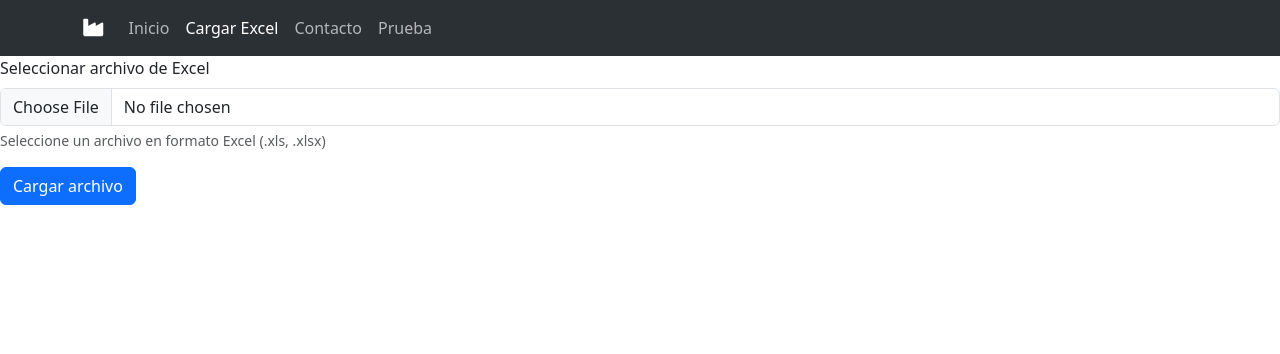
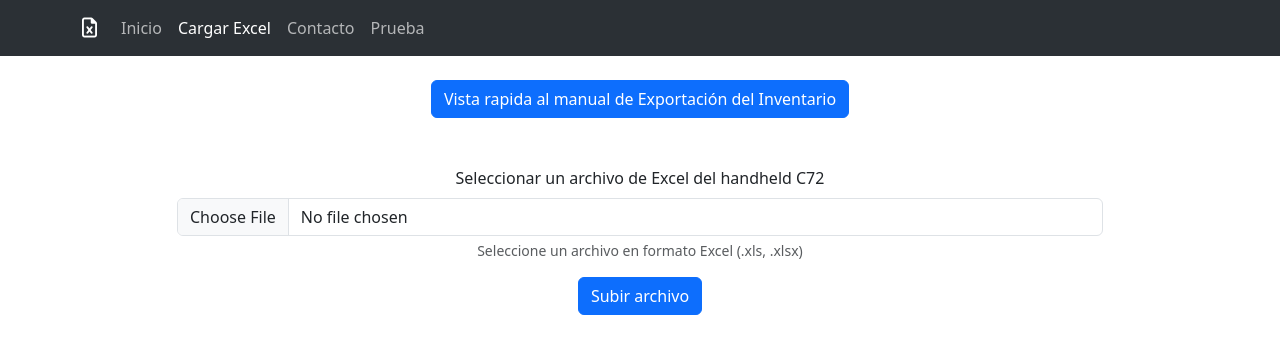
Before and after one commit to Motorbreath-lml/ServicioSocial, a PHP site: page /public/cargarExcel.php in a window 1280 px wide. Shown: the top 354 px of the page. Run offline with PHP 8.4, Linux system fonts and the light colour scheme.

Commit message:
Se creo la vista para poder subir un archivo de excel, aun falta terminar el modal y la logica para almacenar el excel

```diff
--- a/public/cargarExcel.php
+++ b/public/cargarExcel.php
@@ -1,14 +1,26 @@
 <!-- incluir la cabezera de la pagina -->
 <?php include('../src/includes/header.php') ?>
 
-<form action="almacenarExcel.php" method="post" enctype="multipart/form-data">
-    <div class="mb-3">
-        <label for="file" class="form-label">Seleccionar archivo de Excel</label>
-        <input class="form-control" type="file" id="file" name="file" accept=".xls,.xlsx">
-        <div class="form-text">Seleccione un archivo en formato Excel (.xls, .xlsx)</div>
+<?php include('../src/includes/modalExportacion.php') ?>
+
+<br>
+<br>
+<div class="container text-center">
+    <div class="row">
+        <div class="col-lg-10 offset-lg-1">
+            <form action="almacenarExcel.php" method="post" enctype="multipart/form-data">
+                <div class="mb-3">
+                    <label for="file" class="form-label">Seleccionar un archivo de Excel del handheld C72 </label>
+                    <input class="form-control" type="file" id="file" name="file" accept=".xls,.xlsx">
+                    <div class="form-text">Seleccione un archivo en formato Excel (.xls, .xlsx)</div>
+                </div>
+                <button type="submit" class="btn btn-primary">Subir archivo</button>
+            </form>
+        </div>
     </div>
-    <button type="submit" class="btn btn-primary">Cargar archivo</button>
-</form>
+</div>
+
+</br>
 
 
 <!-- incluir el pie de pagina -->
--- a/src/includes/header.php
+++ b/src/includes/header.php
@@ -1,3 +1,13 @@
+<?php
+$icono= match(basename($_SERVER['PHP_SELF'])){
+    'index.php' => '<i class="fa-solid fa-industry"></i>',
+    'inventario.php'=>'<i class="fa-solid fa-clipboard-list"></i>',
+    'cargarExcel.php'=> '<i class="fa-regular fa-file-excel"></i>',
+    default=>'<i class="fa-solid fa-otter"></i>'
+};
+
+?>
+
 <!DOCTYPE html>
 <html lang="en">
 
@@ -14,7 +24,7 @@
 <body>
     <nav class="navbar navbar-expand-lg bg-dark bg-body-tertiary" data-bs-theme="dark">
         <div class="container">
-            <a class="navbar-brand" href="index.php"><i class="fa-solid fa-industry"></i></a>
+            <a class="navbar-brand" href="index.php"><?= $icono ?></a>
             <button class="navbar-toggler" type="button" data-bs-toggle="collapse" data-bs-target="#navbarNav" aria-controls="navbarNav" aria-expanded="false" aria-label="Toggle navigation">
                 <span class="navbar-toggler-icon"></span>
             </button>
--- /dev/null
+++ b/src/includes/modalExportacion.php
@@ -0,0 +1,54 @@
+<!-- Button trigger modal -->
+<br>
+<div class="container text-center">
+    <button type="button" class="btn btn-primary" data-bs-toggle="modal" data-bs-target="#exampleModal">
+        Vista rapida al manual de Exportación del Inventario
+    </button>
+</div>
+
+<!-- Modal -->
+<div class="modal fade" id="exampleModal" tabindex="-1" aria-labelledby="exampleModalLabel" aria-hidden="true">
+    <div class="modal-dialog modal-dialog-centered modal-lg">
+        <div class="modal-content">
+            <div class="modal-header">
+                <h5 class="modal-title" id="exampleModalLabel">Manual de exportación del Inventario</h5>
+                <button type="button" class="btn-close" data-bs-dismiss="modal" aria-label="Close"></button>
+            </div>
+            <div class="modal-body">
+                <div class="cointainer">
+                    <h6>Instrucciones:</h6>
+                    <div class="row">
+                        <p class="col">
+                            <strong>Paso 1.</strong> Cuando ya haya finalizado el escaneo, dar click en los tres puntos ubicados en la esquina superior derecha, como se muestra en la figura 1.
+                        </p>
+                        <figure class="figure col">
+                            <img src="../src/assets/img/1pantallaUHF.jpg" class="img-fluid" alt="pantalla UHF">
+                            <figcaption class="figure-caption">Figura 1. Etiquetas escaneadas</figcaption>
+                        </figure>
+                    </div>
+                    <div class="row">
+                        <p class="col">
+                            <strong>Paso 2.</strong> Dar click en Export Data, como se muestra en la figura 2.
+                        </p>
+                        <figure class="figure col">
+                            <img src="../src/assets/img/2ExportarDatos.jpg" class="img-fluid" alt="Exportar Datos">
+                            <figcaption class="figure-caption">Figura 2. Exportar datos</figcaption>
+                        </figure>
+                    </div>
+                    <div class="row">
+                        <p class="col">
+                            <strong>Paso 3.</strong> Una vez que se haya realizado el paso 2, aparecerá en la pantalla un mensaje como el que se muestra en la figura 3, esperar a el 100%.
+                        </p>
+                        <figure class="figure col">
+                            <img src="../src/assets/img/3ExportandoDatos.jpg" class="img-fluid" alt="Exportando datos en excel">
+                            <figcaption class="figure-caption">Figura 3. Exportando datos en excel</figcaption>
+                        </figure>
+                    </div>
+                </div>
+                <div class="modal-footer">
+                    <button type="button" class="btn btn-secondary" data-bs-dismiss="modal">Cerrar</button>
+                </div>
+            </div>
+        </div>
+    </div>
+</div>
```
Also changed, not shown: src/assets/img/1pantallaUHF.jpg (added).
